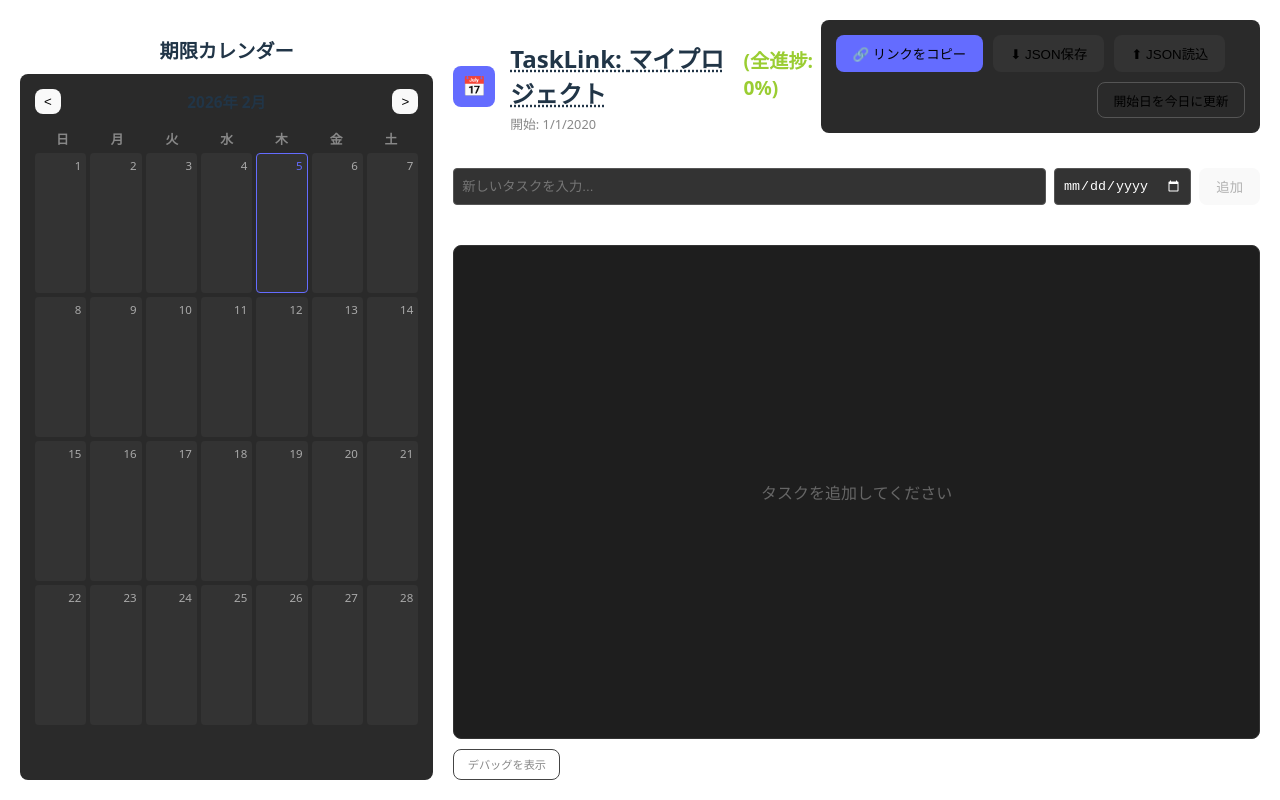
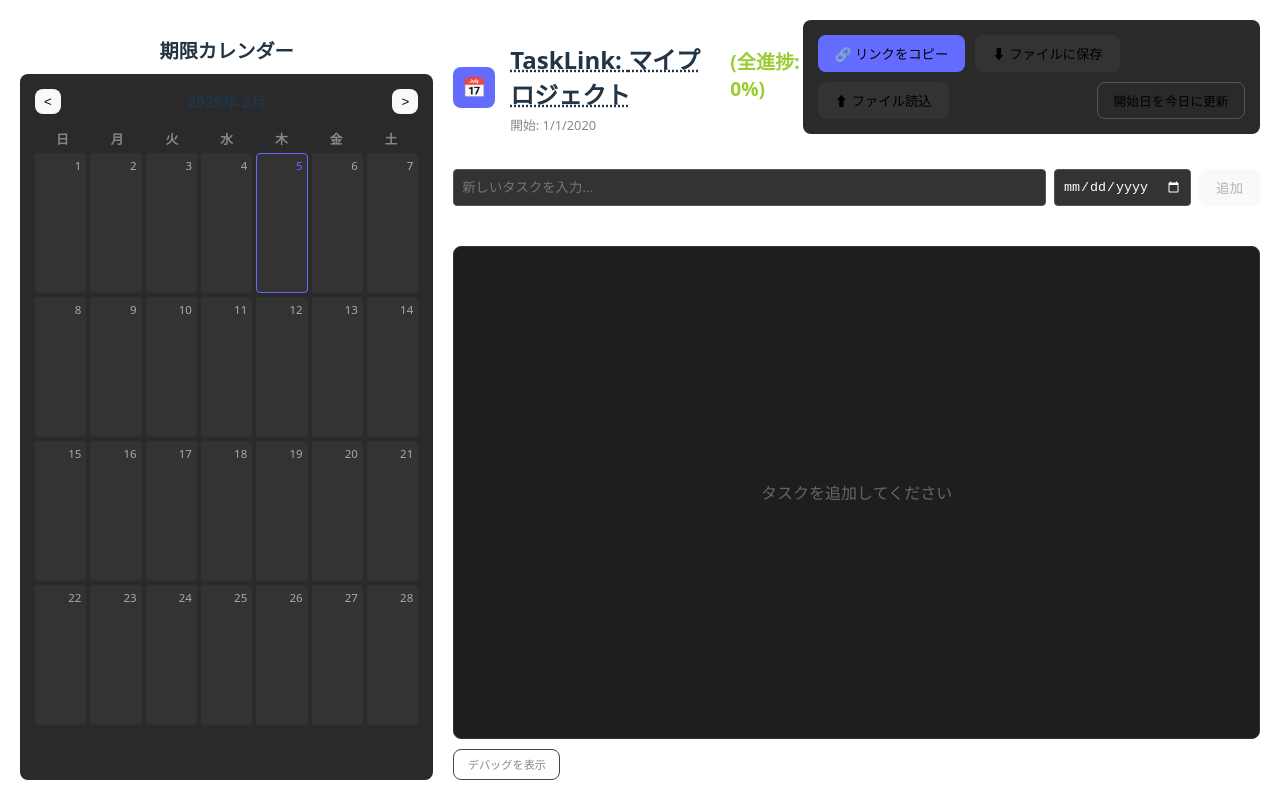
Before and after one commit to shingo29831/task-link-app, a React (Vite) app: page / in a window 1280 px wide. Built offline with nearby package versions, Linux system fonts and the light colour scheme.

Commit message:
UI一部修正

```diff
--- a/src/components/ProjectControls.tsx
+++ b/src/components/ProjectControls.tsx
@@ -32,11 +32,11 @@ export const ProjectControls: React.FC<Props> = ({ onCopyLink, onExport, onImpor
       </button>
 
       <button onClick={onExport} style={{ backgroundColor: '#333' }}>
-        ⬇ JSON保存
+        ⬇ ファイルに保存
       </button>
 
       <button onClick={() => fileInputRef.current?.click()} style={{ backgroundColor: '#333' }}>
-        ⬆ JSON読込
+        ⬆ ファイル読込
       </button>
       <input
         type="file"
--- a/src/utils/compression.ts
+++ b/src/utils/compression.ts
@@ -5,7 +5,7 @@ import type { AppData } from '../types';
 const EPOCH_2020_MIN = 26297280;
 
 const USER_DICTIONARY: Record<string, string> = {
-  "確認": "①", "完了": "②", "修正": "③", "【重要】": "④",
+  "確認": "①", "デバッグ": "②", "修正": "③", "【重要】": "④",
   "ミーティング": "⑤", "リリース": "⑥", "バグ": "⑦", "タスク": "⑧","プロジェクト": "⑨",
 };
 
```
